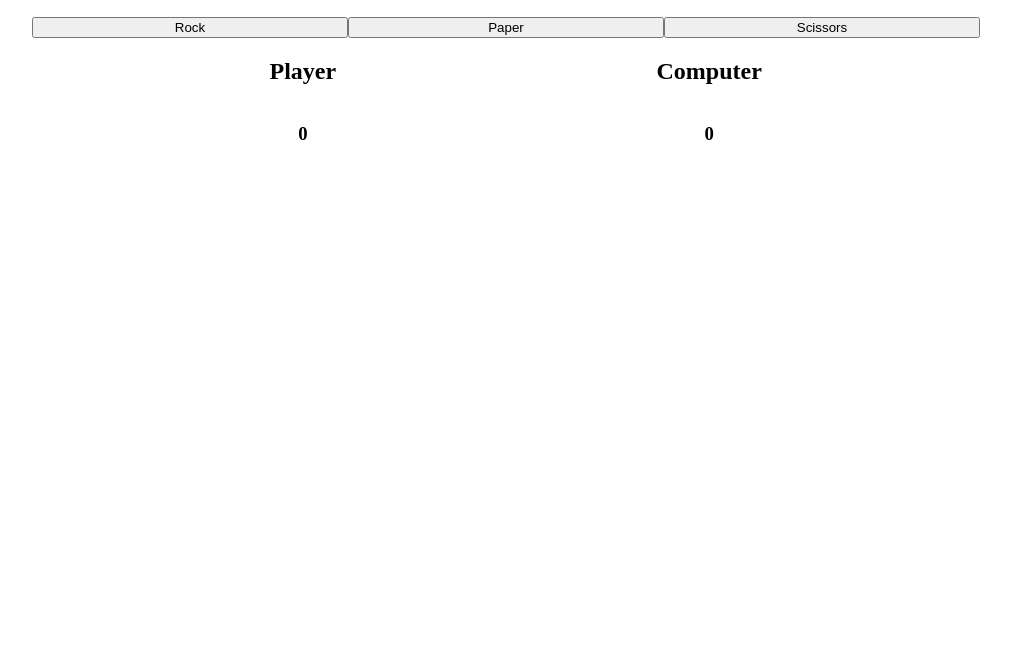
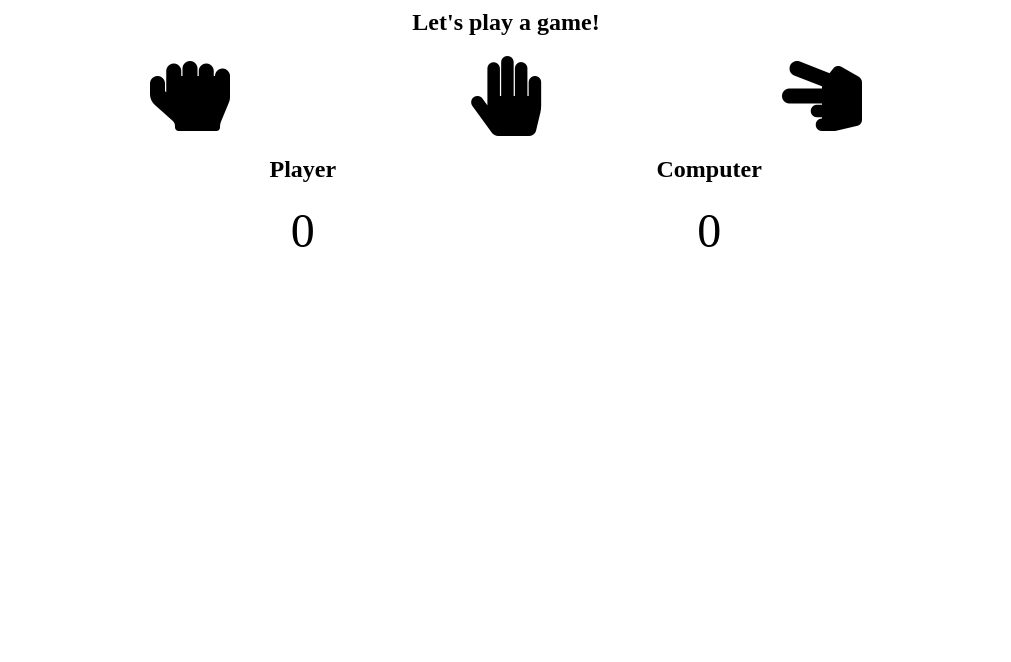
Before and after one commit to ChadKreutzer/rock-paper-scissors, a plain HTML site: page index.html in a window 1280 px wide. Shown: the part 138-800 px from the top of the page, without its empty margins (134-1145 px from the left). Drawn offline with Linux system fonts and the light colour scheme.

Commit message:
add font awesome icons

```diff
--- a/index.html
+++ b/index.html
@@ -4,6 +4,7 @@
 <head>
   <meta http-equiv="Content-Type" content="text/html; charset=UTF-8" />
   <title>Rock Paper Scissors</title>
+  <link rel="stylesheet" href="https://use.fontawesome.com/releases/v5.0.13/css/all.css" integrity="sha384-DNOHZ68U8hZfKXOrtjWvjxusGo9WQnrNx2sqG0tfsghAvtVlRW3tvkXWZh58N9jp" crossorigin="anonymous">
   <link rel="stylesheet" type="text/css" href="style.css">
 </head>
 
@@ -11,15 +12,15 @@
   <div id="wrapper">
     <h1>Rock Paper Scissors</h1>
     <h2 id="display">Let's play a game!</h2>
-    <button id="rock" class="play-game">Rock</button>
-    <button id="paper" class="play-game">Paper</button>
-    <button id="scissors" class="play-game">Scissors</button>
+    <div id="rock" class="play-game fas fa-hand-rock fa-5x"></div>
+    <div id="paper" class="play-game fas fa-hand-paper fa-5x"></div>
+    <div id="scissors" class="play-game fas fa-hand-scissors fa-5x"></div>
     <button id="reset" class="hidden">Play Again</button>
     <div id="scoreboard">
       <h2 id="player">Player</h2>
-      <h3 id="player-score">0</h3>
+      <div id="player-score" class="scores">0</div>
       <h2 id="computer">Computer</h2>
-      <h3 id="computer-score">0</h3>
+      <div id="computer-score" class="scores">0</div>
     </div>
   </div>
 
--- a/script.js
+++ b/script.js
@@ -15,7 +15,8 @@ reset.addEventListener("click", startNewGame);
 
 // Functions
 function play() {
-  const roundResult = playRound(this.innerHTML);
+  console.log(this.id)
+  const roundResult = playRound(this.id);
 
   display.innerHTML = roundResult;
   incrementScore(roundResult);
--- a/style.css
+++ b/style.css
@@ -7,44 +7,47 @@
 #wrapper {
   display: grid;
   grid-template-columns: 1fr 2fr 2fr 2fr 1fr;
-  justify-items: stretch;
+  justify-items: center;
 }
 
 h1 {
   grid-column: 2/5;
   grid-row: 1/2;
-  justify-self: center;
+  font-size: 3em;
 }
 
 #display {
   grid-column: 2/5;
   grid-row: 2/3;
-  justify-self: center;
+}
+
+.play-game {
+  cursor: pointer;
+  grid-row: 3/4;
 }
 
 #rock {
   grid-column: 2/3;
-  grid-row: 3/4;
 }
 
 #paper {
   grid-column: 3/4;
-  grid-row: 3/4;
 }
 
 #scissors {
   grid-column: 4/5;
-  grid-row: 3/4;
 }
 
 #reset {
   grid-column: 2/5;
   grid-row: 3/4;
+  justify-self: stretch;
 }
 
 #scoreboard {
   grid-column: 2/5;
   grid-row: 4/5;
+  justify-self: stretch;
   display: grid;
   grid-template-columns: 1fr 2fr 1fr 2fr 1fr;
   justify-items: center;
@@ -57,7 +60,6 @@ h1 {
 
 #player-score {
   grid-column: 2/3;
-  grid-row: 2/3;
 }
 
 #computer {
@@ -67,5 +69,10 @@ h1 {
 
 #computer-score {
   grid-column: 4/5;
+}
+
+.scores {
   grid-row: 2/3;
+  align-self: start;
+  font-size: 3em;
 }
```
